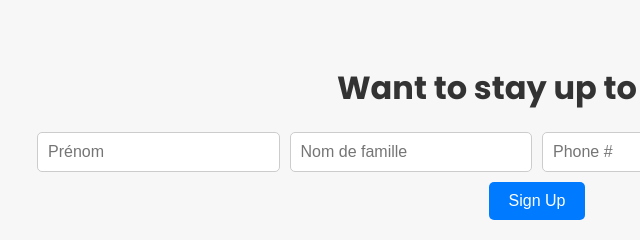
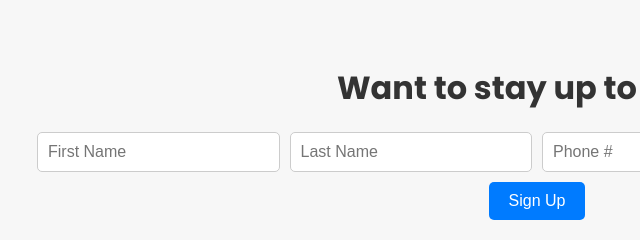
Before and after one commit to Mo-kham/UCP-SideC.github.io, a website: page youth.html in a window 1280 px wide. Shown: the part 820-1060 px from the top of the page, 103-743 px from the left. Drawn offline with Linux system fonts and the light colour scheme.

Commit message:
Update youth.html

```diff
--- a/youth.html
+++ b/youth.html
@@ -153,8 +153,8 @@
     <section class="signup-section">
         <h2>Want to stay up to date?</h2>
         <div class="form-row">
-            <input type="text" placeholder="Prénom">
-            <input type="text" placeholder="Nom de famille">
+            <input type="text" placeholder="First Name">
+            <input type="text" placeholder="Last Name">
             <input type="text" placeholder="Phone #">
             <input type="email" placeholder="Email">
             <button type="submit">Sign Up</button>
```
